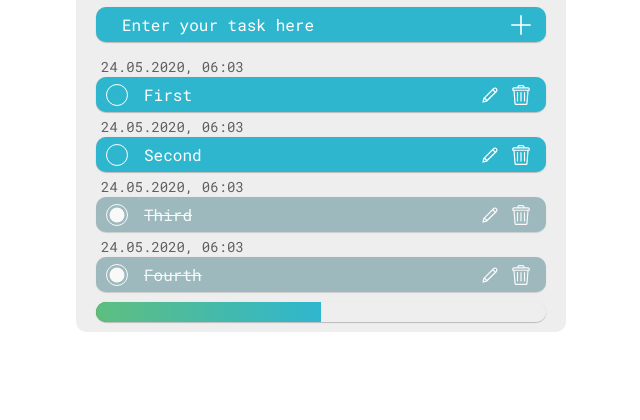
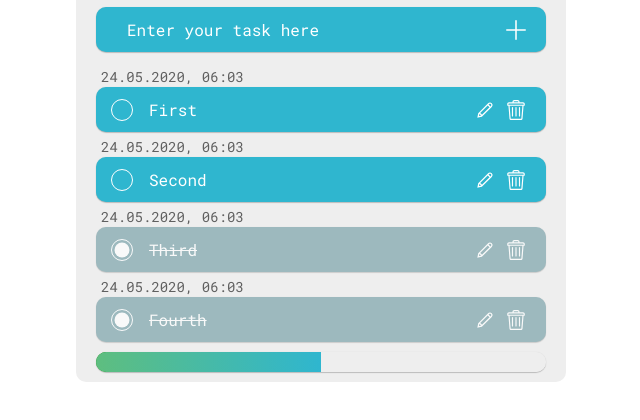
Before and after one commit to kadonomaro/todo-list-2020, a website built with webpack: page index.html in a window 1280 px wide. Shown: the part 58-478 px from the top of the page, without its empty margins (319-959 px from the left). Built offline with nearby package versions, Linux system fonts and the light colour scheme; files whose address does not match are found by name.

Commit message:
refac: change handle func naming

```diff
--- a/src/css/blocks/_item.scss
+++ b/src/css/blocks/_item.scss
@@ -2,7 +2,7 @@
     position: relative;
     display: flex;
     align-items: center;
-    padding: 5px 10px;
+    padding: 10px 15px;
     background-color: $color-main;
     border-radius: 10px;
     box-shadow: 0 1px 1px 0 rgba(0,0,0,.2), 0 0 1px 0 rgba(0,0,0,.15);
--- a/src/js/main.ts
+++ b/src/js/main.ts
@@ -41,12 +41,13 @@ document.addEventListener('DOMContentLoaded', function () {
     render.start();
     progressBarUpdate();
 
-    addButton.addEventListener('click', addItem);
-    document.addEventListener('click', removeItem);
-    document.addEventListener('click', completeItem);
-    document.addEventListener('click', editItem);
+    addButton.addEventListener('click', addItemHandler);
+    document.addEventListener('click', removeItemHandler);
+    document.addEventListener('click', completeItemHandler);
+    document.addEventListener('click', editItemHandler);
 
-    function addItem(): void {
+
+    function addItemHandler(): void {
         if (titleInput.value) {
             list.add(titleInput.value);
             render.start();
@@ -57,7 +58,7 @@ document.addEventListener('DOMContentLoaded', function () {
     }
 
 
-    function removeItem(evt: Event): void {
+    function removeItemHandler(evt: Event): void {
         const button = evt.target as HTMLButtonElement;
         if (button.classList.contains('js-remove-item')) {
             const parent = button.closest('.item') as HTMLDivElement;
@@ -69,7 +70,7 @@ document.addEventListener('DOMContentLoaded', function () {
     }
 
 
-    function completeItem(evt: Event): void {
+    function completeItemHandler(evt: Event): void {
         const checkbox = evt.target as HTMLInputElement;
         if (checkbox.classList.contains('js-complete-item')) {
             const parent = checkbox.closest('.item') as HTMLDivElement;
@@ -84,7 +85,7 @@ document.addEventListener('DOMContentLoaded', function () {
     }
 
 
-    function editItem(evt: Event): void {
+    function editItemHandler(evt: Event): void {
         const button = evt.target as HTMLInputElement;
         if (button.classList.contains('js-edit-item')) {
             const parent = button.closest('.item') as HTMLDivElement;
```
